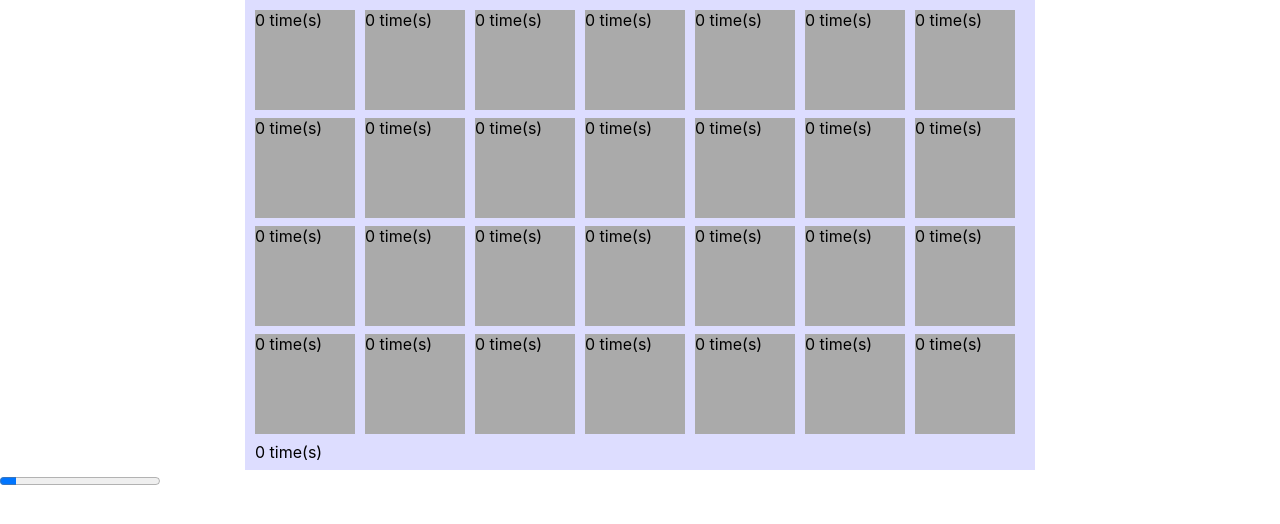
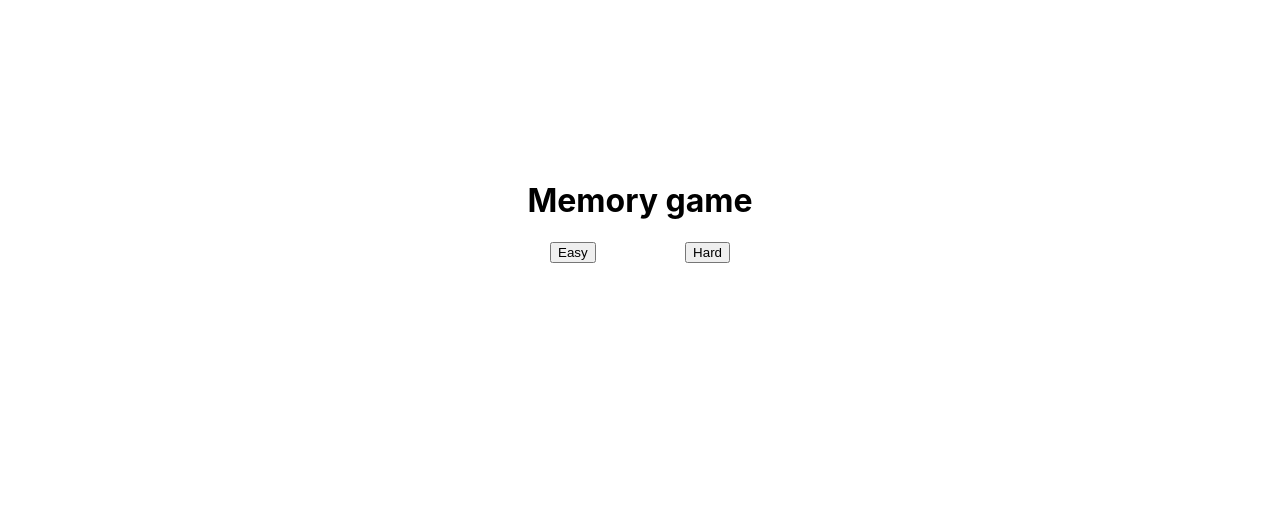
Before and after one commit to Tonyp85-25/memory-react, a React (Vite) app: page / in a window 1280 px wide. Shown: the top 524 px of the page. Built offline with nearby package versions, Linux system fonts and the light colour scheme.

Commit message:
use css modules for styling

```diff
--- a/src/App.css
+++ /dev/null
@@ -1,64 +0,0 @@
-.App {
-  text-align: center;
-}
-
-/* .App-logo {
-  height: 40vmin;
-  pointer-events: none;
-}
-
-@media (prefers-reduced-motion: no-preference) {
-  .App-logo {
-    animation: App-logo-spin infinite 20s linear;
-  }
-}
-
-.App-header {
-  background-color: #282c34;
-  min-height: 100vh;
-  display: flex;
-  flex-direction: column;
-  align-items: center;
-  justify-content: center;
-  font-size: calc(10px + 2vmin);
-  color: white;
-}
-
-.App-link {
-  color: #61dafb;
-}
-
-@keyframes App-logo-spin {
-  from {
-    transform: rotate(0deg);
-  }
-  to {
-    transform: rotate(360deg);
-  }
-}*/
-
-.board {
-  margin: auto;
-  width: 780px;
-  height: 460px;
-  background-color: #ddf;
-  padding: 10px 0 0 10px;
-  display: flex;
-  flex-direction: row;
-  flex-wrap: wrap;
-}
-.card {
-  width: 100px;
-  height: 100px;
-  background-color: #aaa;
-  margin-right: 10px;
-}
-
-.card:hover {
-  background-color: #656262;
-}
-
-.image {
-  background-color: white;
-  background-image: url("./images/cards.png");
-}
--- a/src/App.jsx
+++ b/src/App.jsx
@@ -1,14 +1,28 @@
-import React from "react";
-//import logo from './logo.svg';
-import "./App.css";
-import Board from "./components/board";
-import Timer from "./components/timer";
+import React, { useState } from "react";
+import styles from "./App.module.css";
+import Game from "./components/Game";
 
 function App() {
+  const [difficulty, setDifficulty] = useState(null);
+
   return (
-    <div>
-      <Board difficulty={"easy"} />
-      <Timer difficulty={"easy"} />
+    <div className={styles.App}>
+      <h1>Memory game</h1>
+      <div className={styles.buttons}>
+        <button
+          onClick={() => setDifficulty("easy")}
+          disabled={difficulty === "easy"}
+        >
+          Easy
+        </button>
+        <button
+          onClick={() => setDifficulty("hard")}
+          disabled={difficulty === "hard"}
+        >
+          Hard
+        </button>
+      </div>
+      {difficulty && <Game difficulty={difficulty} />}
     </div>
   );
 }
--- /dev/null
+++ b/src/App.module.css
@@ -0,0 +1,14 @@
+.App {
+  display: flex;
+  flex-direction: column;
+  align-items: center;
+  margin-top: 20vh;
+}
+
+.buttons {
+  display: flex;
+  flex-direction: row;
+  justify-content: space-between;
+  width: 180px;
+  margin-bottom: 2vh;
+}
--- a/src/components/board.jsx
+++ b/src/components/Board.jsx
@@ -1,6 +1,8 @@
 import React, { useEffect, useMemo, useRef, useState } from "react";
-import Card from "./card";
+import Card from "./Card";
 import { fruits, getPosition, shuffle } from "../data";
+import styles from "./board.module.css";
+import cardStyles from "./card.module.css";
 
 export const numberOfCards = {
   easy: 28,
@@ -15,7 +17,7 @@ const Board = ({ difficulty }) => {
         pcards.push({
           id: count,
           fruit: { name: fruits[i], position: getPosition(fruits, fruits[i]) },
-          className: "card",
+          className: cardStyles.card,
           isClickable: true,
         });
         count++;
@@ -23,7 +25,7 @@ const Board = ({ difficulty }) => {
     }
     shuffle(pcards);
     return pcards;
-  }, []);
+  }, [difficulty]);
   const [cards, setCards] = useState(initialCards);
 
   const [currentFruits, setCurrentFruits] = useState([]);
@@ -32,7 +34,7 @@ const Board = ({ difficulty }) => {
   const onCardClick = (index) => {
     if (cards[index].isClickable && canClick === true) {
       const newCards = [...cards];
-      newCards[index].className = "card image";
+      newCards[index].className = `${cardStyles.card} ${cardStyles.image}`;
       newCards[index].isClickable = false;
       setCurrentFruits([
         ...currentFruits,
@@ -48,9 +50,9 @@ const Board = ({ difficulty }) => {
       timeout = setTimeout(() => {
         if (currentFruits[0].fruit !== currentFruits[1].fruit) {
           const newCards = [...cards];
-          newCards[currentFruits[0].index].className = "card";
+          newCards[currentFruits[0].index].className = cardStyles.card;
           newCards[currentFruits[0].index].isClickable = true;
-          newCards[currentFruits[1].index].className = "card";
+          newCards[currentFruits[1].index].className = cardStyles.card;
           newCards[currentFruits[1].index].isClickable = true;
           setCards(newCards);
         }
@@ -62,9 +64,8 @@ const Board = ({ difficulty }) => {
       clearTimeout(timeout);
     };
   }, [currentFruits]);
-  const renderCount = useRef(0);
   return (
-    <div className="board">
+    <div className={`${styles.board} ${styles[difficulty]}`}>
       {cards.map((card, index) => (
         <Card
           id={card.id}
@@ -75,9 +76,6 @@ const Board = ({ difficulty }) => {
           handleClick={() => onCardClick(index)}
         />
       ))}
-      <span className="dark:text-green-300 text-grey-900">
-        {renderCount.current++} time(s)
-      </span>
     </div>
   );
 };
--- /dev/null
+++ b/src/components/Game.jsx
@@ -0,0 +1,29 @@
+import React from "react";
+import Board from "./Board";
+import Timer from "./Timer";
+
+const EasyBoard = () => {
+  return (
+    <>
+      <Board difficulty={"easy"} />
+      <Timer difficulty={"easy"} />
+    </>
+  );
+};
+const HardBoard = () => {
+  return (
+    <>
+      <Board difficulty={"hard"} />
+      <Timer difficulty={"hard"} />
+    </>
+  );
+};
+const components = {
+  easy: EasyBoard,
+  hard: HardBoard,
+};
+const Game = ({ difficulty }) => {
+  const BoardComponent = components[difficulty];
+  return <BoardComponent />;
+};
+export default Game;
--- a/src/components/timer.jsx
+++ b/src/components/Timer.jsx
@@ -1,4 +1,5 @@
-import React, { useEffect, useState } from "react";
+import React, { useEffect, useRef, useState } from "react";
+import styles from "./timer.module.css";
 
 export const GAME_DURATION = {
   easy: 60000,
@@ -7,23 +8,29 @@ export const GAME_DURATION = {
 const Timer = ({ difficulty }) => {
   const [timeUp, setTimeUp] = useState(false);
   const [count, setCount] = useState(0);
+  const intervalRef = useRef(null);
+  const timeoutRef = useRef(null);
 
   useEffect(() => {
-    let interval = null;
     if (!timeUp) {
-      interval = setInterval(() => {
+      intervalRef.current = setInterval(() => {
         setCount(count + 1);
       }, GAME_DURATION[difficulty] / 100);
-      setTimeout(() => {
+      timeoutRef.current = setTimeout(() => {
         setTimeUp(true);
       }, GAME_DURATION[difficulty]);
     }
     return function () {
-      clearInterval(interval);
+      clearInterval(intervalRef.current);
+      clearTimeout(timeoutRef.current);
     };
   }, [difficulty, count, timeUp]);
 
-  return <progress value={count + 1} max={99} />;
+  return (
+    <div className={styles.timer}>
+      <progress value={count + 1} max={99} />
+    </div>
+  );
 };
 
 export default Timer;
--- /dev/null
+++ b/src/components/board.module.css
@@ -0,0 +1,16 @@
+.board {
+  margin: auto;
+  height: 460px;
+  background-color: #ddf;
+  padding: 10px 0 0 10px;
+  display: flex;
+  flex-direction: row;
+  flex-wrap: wrap;
+}
+
+.easy {
+  width: 780px;
+}
+.hard {
+  width: 1000px;
+}
--- /dev/null
+++ b/src/components/card.module.css
@@ -0,0 +1,15 @@
+.card {
+  width: 100px;
+  height: 100px;
+  background-color: #aaa;
+  margin-right: 10px;
+}
+
+.card:hover {
+  background-color: #656262;
+}
+
+.image {
+  background-color: white;
+  background-image: url("../images/cards.png");
+}
--- /dev/null
+++ b/src/components/timer.module.css
@@ -0,0 +1,24 @@
+.timer {
+  width: 790px;
+}
+.timer progress[value] {
+  -webkit-appearance: none;
+  appearance: none;
+}
+.timer progress {
+  width: 100%;
+  height: 22px;
+}
+.timer progress[value]::-webkit-progress-bar {
+  background-color: gainsboro;
+}
+.timer progress[value]::-webkit-progress-value {
+  background-color: rebeccapurple;
+  /* box-shadow: 1px 1px 5px 3px rgba(255, 0, 0, 0.8); */
+}
+
+.timer progress::-moz-progress-bar {
+  background-color: greenyellow;
+  border-radius: 7px;
+  box-shadow: 1px 1px 5px 3px rgba(255, 0, 0, 0.8);
+}
--- a/src/index.jsx
+++ b/src/index.jsx
@@ -2,16 +2,10 @@ import React from "react";
 import ReactDOM from "react-dom";
 import "./index.css";
 import App from "./App";
-import * as serviceWorker from "./serviceWorker";
 
 ReactDOM.render(
   <React.StrictMode>
     <App></App>
   </React.StrictMode>,
-  document.getElementById("root"),
+  document.getElementById("root")
 );
-
-// If you want your app to work offline and load faster, you can change
-// unregister() to register() below. Note this comes with some pitfalls.
-// Learn more about service workers: https://bit.ly/CRA-PWA
-serviceWorker.unregister();
```
Also changed, not shown: manifest.json, src/components/Card.jsx (renamed from src/components/card.jsx), 2 other files (tests, documents, lock files or other folders).
